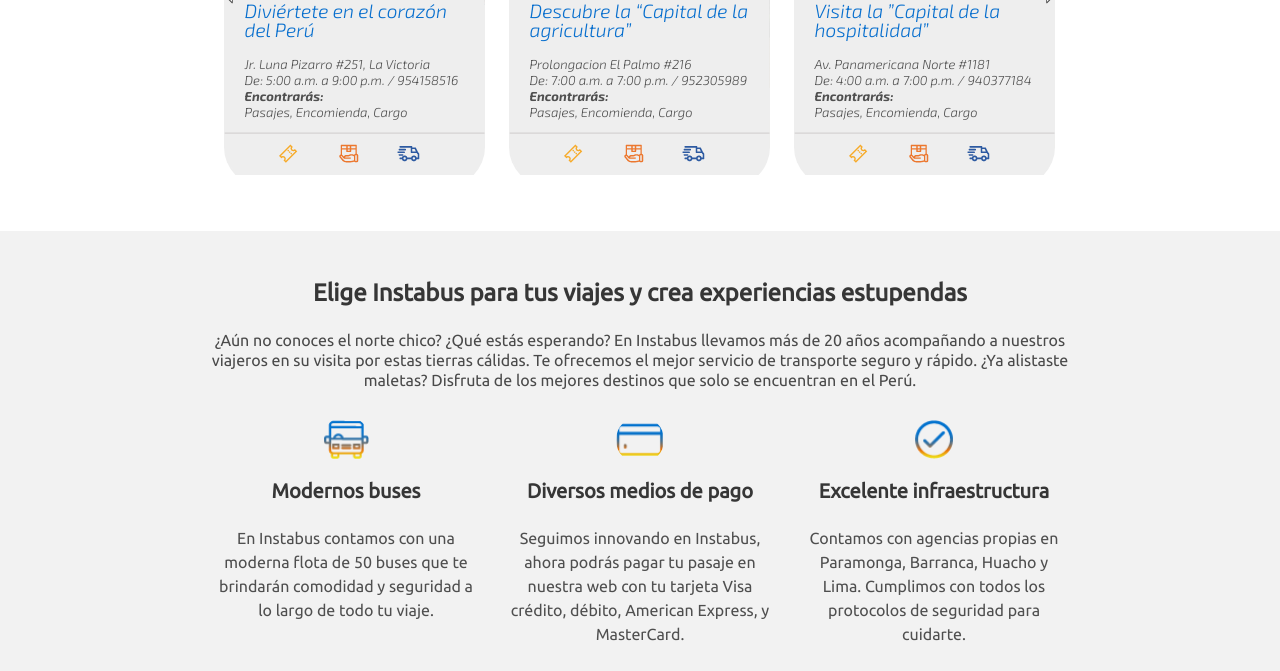
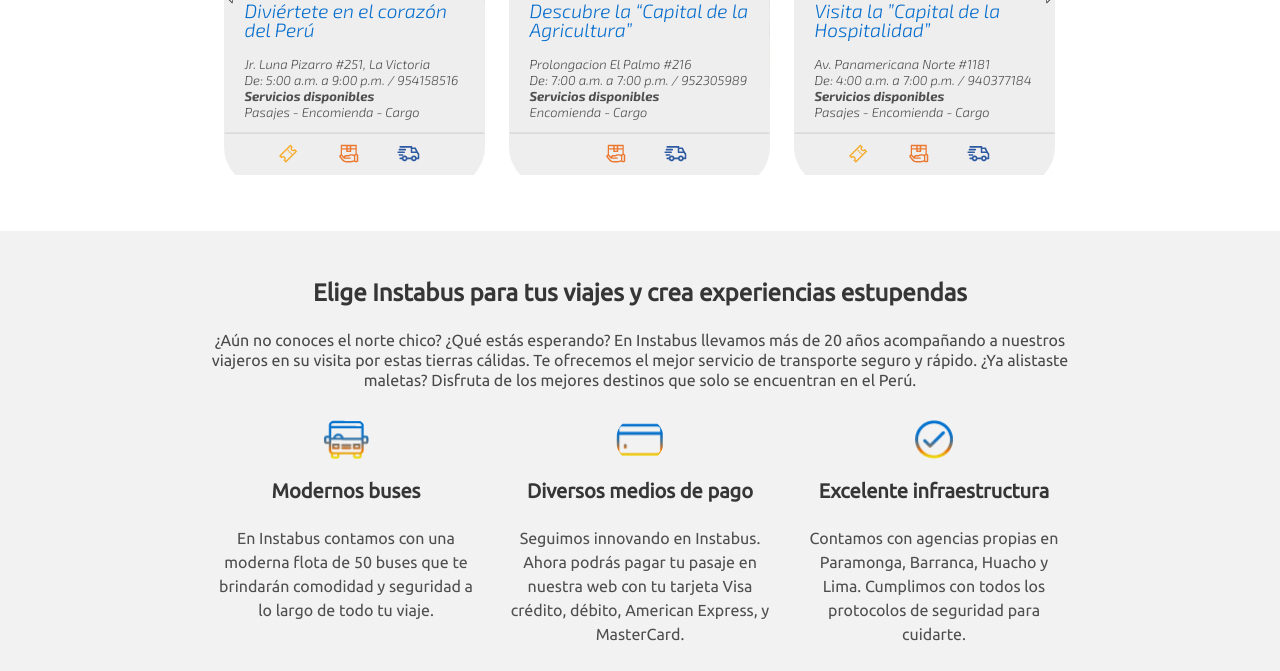
Before and after one commit to keywwword/instabus, a plain HTML site: page index.html in a window 1280 px wide. Shown: the part 869-1540 px from the top of the page. Drawn offline with nearby package versions, Linux system fonts and the light colour scheme.

Commit message:
Camnbios lunes previo envio

```diff
--- a/assets/css/app.css
+++ b/assets/css/app.css
@@ -288,6 +288,11 @@ a.button.is-fullwidth.search-button.is-primary{
     line-height: 1 !important;
 }
 
+.destination-icons {
+    text-align: center !important;
+}
+
+
 .destination-lima{
     background-image: url('../images/Destino_Lima_261x365px.png');
     background-size: cover;
@@ -411,6 +416,10 @@ a.button.is-fullwidth.search-button.is-primary{
 
 }
 
+.carrusel img.first{
+    padding-left: 0px !important;
+}
+
 
 /*CARROUSEL*/
 
--- a/index.html
+++ b/index.html
@@ -161,7 +161,7 @@ $(document).ready(function() {
                     </a>-->
 
                     <a class="navbar-item" href="contact.html">
-                        Contáctanos
+                        Agencias
                     </a>
                 </div>
             </div>
@@ -272,8 +272,8 @@ $(document).ready(function() {
                                                     <span class="has-text-weight-light destination-text ib-primary destination-subtitle">Diviértete en el corazón del Perú</span><br /><br />
                                                     <span class="has-text-weight-light destination-text destination-content">Jr. Luna Pizarro #251, La Victoria</span><br />
                                                     <span class="has-text-weight-light destination-text destination-content">De: 5:00 a.m. a 9:00 p.m. / 954158516 </span><br />
-                                                    <span class="has-text-weight-bold destination-text destination-content">Encontrarás:</span><br />
-                                                    <span class="has-text-weight-light destination-text destination-content">Pasajes, Encomienda, Cargo</span>
+                                                    <span class="has-text-weight-bold destination-text destination-content">Servicios disponibles</span><br />
+                                                    <span class="has-text-weight-light destination-text destination-content">Pasajes - Encomienda - Cargo</span>
                                                 <div>
                                                     <img class="is-rounded" src="assets/images/Pasaje_icon.png">
                                                     <img class="is-rounded" src="assets/images/Encomienda_icon.png">
@@ -290,15 +290,15 @@ $(document).ready(function() {
                                             <div class="destination destination-huaral">
                                                 <div class="destination-info">
                                                     <span class="has-text-weight-black destination-text ib-primary destination-title">Huaral</span><br />
-                                                    <span class="has-text-weight-light destination-text ib-primary destination-subtitle">Descubre la “Capital de la agricultura”</span><br /><br />
+                                                    <span class="has-text-weight-light destination-text ib-primary destination-subtitle">Descubre la “Capital de la Agricultura”</span><br /><br />
                                                     <span class="has-text-weight-light destination-text destination-content">Prolongacion El Palmo #216</span><br />
                                                     <span class="has-text-weight-light destination-text destination-content">De: 7:00 a.m. a 7:00 p.m. / 952305989 </span><br />
-                                                    <span class="has-text-weight-bold destination-text destination-content">Encontrarás:</span><br />
-                                                    <span class="has-text-weight-light destination-text destination-content">Pasajes, Encomienda, Cargo</span>
+                                                    <span class="has-text-weight-bold destination-text destination-content">Servicios disponibles</span><br />
+                                                    <span class="has-text-weight-light destination-text destination-content">Encomienda - Cargo</span>
 
-                                                <div>
-                                                    <img class="is-rounded" src="assets/images/Pasaje_icon.png">
-                                                    <img class="is-rounded" src="assets/images/Encomienda_icon.png">
+                                                <div class="destination-icons">
+
+                                                    <img class="is-rounded first" src="assets/images/Encomienda_icon.png">
                                                     <img class="is-rounded" src="assets/images/Cargo_icon.png">
                                                 </div>
                                                 </div>
@@ -334,11 +334,11 @@ $(document).ready(function() {
                                             <div class="destination destination-huacho">
                                                 <div class="destination-info">
                                                     <span class="has-text-weight-black destination-text ib-primary destination-title">Huacho</span><br />
-                                                    <span class="has-text-weight-light destination-text ib-primary destination-subtitle">Visita la ”Capital de la hospitalidad”</span><br /><br />
+                                                    <span class="has-text-weight-light destination-text ib-primary destination-subtitle">Visita la ”Capital de la Hospitalidad”</span><br /><br />
                                                     <span class="has-text-weight-light destination-text destination-content">Av. Panamericana Norte #1181</span><br />
                                                     <span class="has-text-weight-light destination-text destination-content">De: 4:00 a.m. a 7:00 p.m. / 940377184 </span><br />
-                                                    <span class="has-text-weight-bold destination-text destination-content">Encontrarás:</span><br />
-                                                    <span class="has-text-weight-light destination-text destination-content">Pasajes, Encomienda, Cargo</span>
+                                                    <span class="has-text-weight-bold destination-text destination-content">Servicios disponibles</span><br />
+                                                    <span class="has-text-weight-light destination-text destination-content">Pasajes - Encomienda - Cargo</span>
 
                                                 <div>
                                                     <img class="is-rounded" src="assets/images/Pasaje_icon.png">
@@ -358,8 +358,8 @@ $(document).ready(function() {
                                                     <span class="has-text-weight-light destination-text ib-primary destination-subtitle">Sorpréndete con la Ciudadela de Caral</span><br /><br />
                                                     <span class="has-text-weight-light destination-text destination-content">Av. Francisco Vidal #796</span><br />
                                                     <span class="has-text-weight-light destination-text destination-content">De: 3:00 a.m. a 7:00 p.m. / 940377184 </span><br />
-                                                    <span class="has-text-weight-bold destination-text destination-content">Encontrarás:</span><br />
-                                                    <span class="has-text-weight-light destination-text destination-content">Pasajes, Encomienda, Cargo</span>
+                                                    <span class="has-text-weight-bold destination-text destination-content">Servicios disponibles</span><br />
+                                                    <span class="has-text-weight-light destination-text destination-content">Pasajes - Encomienda - Cargo</span>
 
                                                 <div>
                                                     <img class="is-rounded" src="assets/images/Pasaje_icon.png">
@@ -379,8 +379,8 @@ $(document).ready(function() {
                                                     <span class="has-text-weight-light destination-text ib-primary destination-subtitle">Broncéate en sus encantadoras playas</span><br /><br />
                                                     <span class="has-text-weight-light destination-text destination-content">Calle Leoncio Prado #269</span><br />
                                                     <span class="has-text-weight-light destination-text destination-content">De: 3:00 a.m. a 7:00 p.m. / 940375119 </span><br />
-                                                    <span class="has-text-weight-bold destination-text destination-content">Encontrarás:</span><br />
-                                                    <span class="has-text-weight-light destination-text destination-content">Pasajes, Encomienda, Cargo</span>
+                                                    <span class="has-text-weight-bold destination-text destination-content">Servicios disponibles</span><br />
+                                                    <span class="has-text-weight-light destination-text destination-content">Pasajes - Encomienda - Cargo</span>
 
                                                 <div>
                                                     <img class="is-rounded" src="assets/images/Pasaje_icon.png">
@@ -400,8 +400,8 @@ $(document).ready(function() {
                                                     <span class="has-text-weight-light destination-text ib-primary destination-subtitle">Explora la Fortaleza de Paramonga</span><br /><br />
                                                     <span class="has-text-weight-light destination-text destination-content">Av. Francisco Vidal #921</span><br />
                                                     <span class="has-text-weight-light destination-text destination-content">De: 3:00 a.m. a 7:00 p.m. / 940374140 </span><br />
-                                                    <span class="has-text-weight-bold destination-text destination-content">Encontrarás:</span><br />
-                                                    <span class="has-text-weight-light destination-text destination-content">Pasajes, Encomienda, Cargo</span>
+                                                    <span class="has-text-weight-bold destination-text destination-content">Servicios disponibles</span><br />
+                                                    <span class="has-text-weight-light destination-text destination-content">Pasajes - Encomienda - Cargo</span>
 
                                                 <div>
                                                     <img class="is-rounded" src="assets/images/Pasaje_icon.png">
@@ -448,7 +448,7 @@ $(document).ready(function() {
                     </figure>
 
                     <h5 class="title is-5">Diversos medios de pago</h5>
-                    <p>Seguimos innovando en Instabus, ahora podrás pagar tu pasaje en nuestra web con tu tarjeta Visa crédito, débito,  American Express, y MasterCard.
+                    <p>Seguimos innovando en Instabus. Ahora podrás pagar tu pasaje en nuestra web con tu tarjeta Visa crédito, débito,  American Express, y MasterCard.
                     </p>
                 </div>
                 <div class="column is-3 has-text-centered">
@@ -500,7 +500,7 @@ $(document).ready(function() {
                     <h6 class="title is-6">Instabus</h6>
                     <ul>
                         <li><a href="about.html">Nosotros</a></li>
-                        <li><a href="contact.html">Contacto</a></li>
+                        <li><a href="contact.html">Agencias</a></li>
                         <li>
                             <a href="https://www.facebook.com/Instabus.Express" target="_blank"><img class="is-rounded rrss" src="assets/images/Instabus_Facebook.png"></a>
                             <a href="https://www.instagram.com/instabus_express/" target="_blank"><img class="is-rounded rrss" src="assets/images/Instabus_Instagram.png"></a>
```
Also changed, not shown: about.html (+7 -6 lines), confirmation.html (+3 -2 lines), contact.html (+42 -18 lines), destinations.html (+6 -5 lines), passengers.html (+3 -2 lines), privacy-policies.html (+4 -3 lines), results.html (+5 -4 lines), services_bus.html (+7 -7 lines), services_encomiendas.html (+9 -8 lines), terms-and-conditions.html (+4 -3 lines), assets/images/Cab_Desktop_1920x416.jpg, 2 other files.
